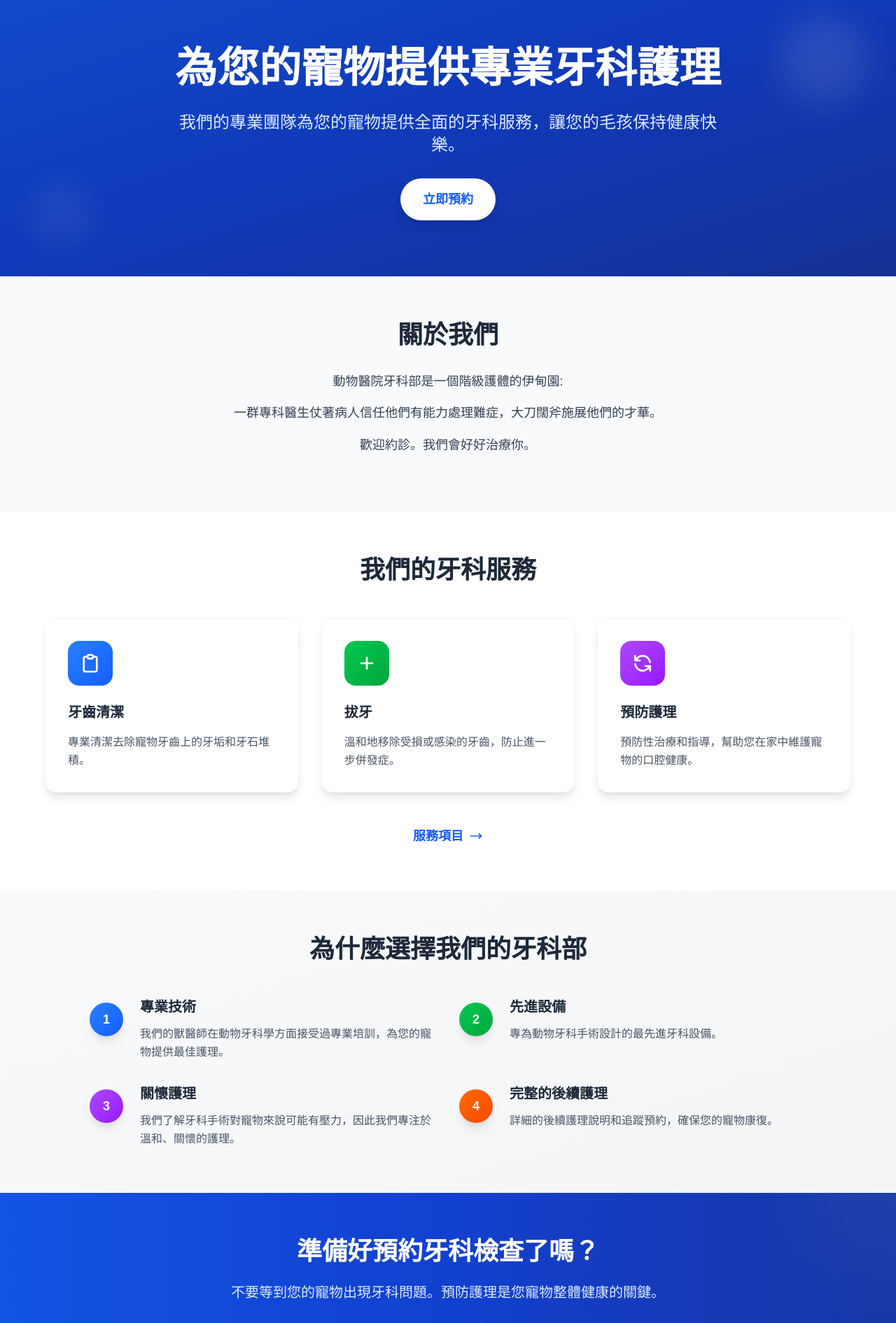
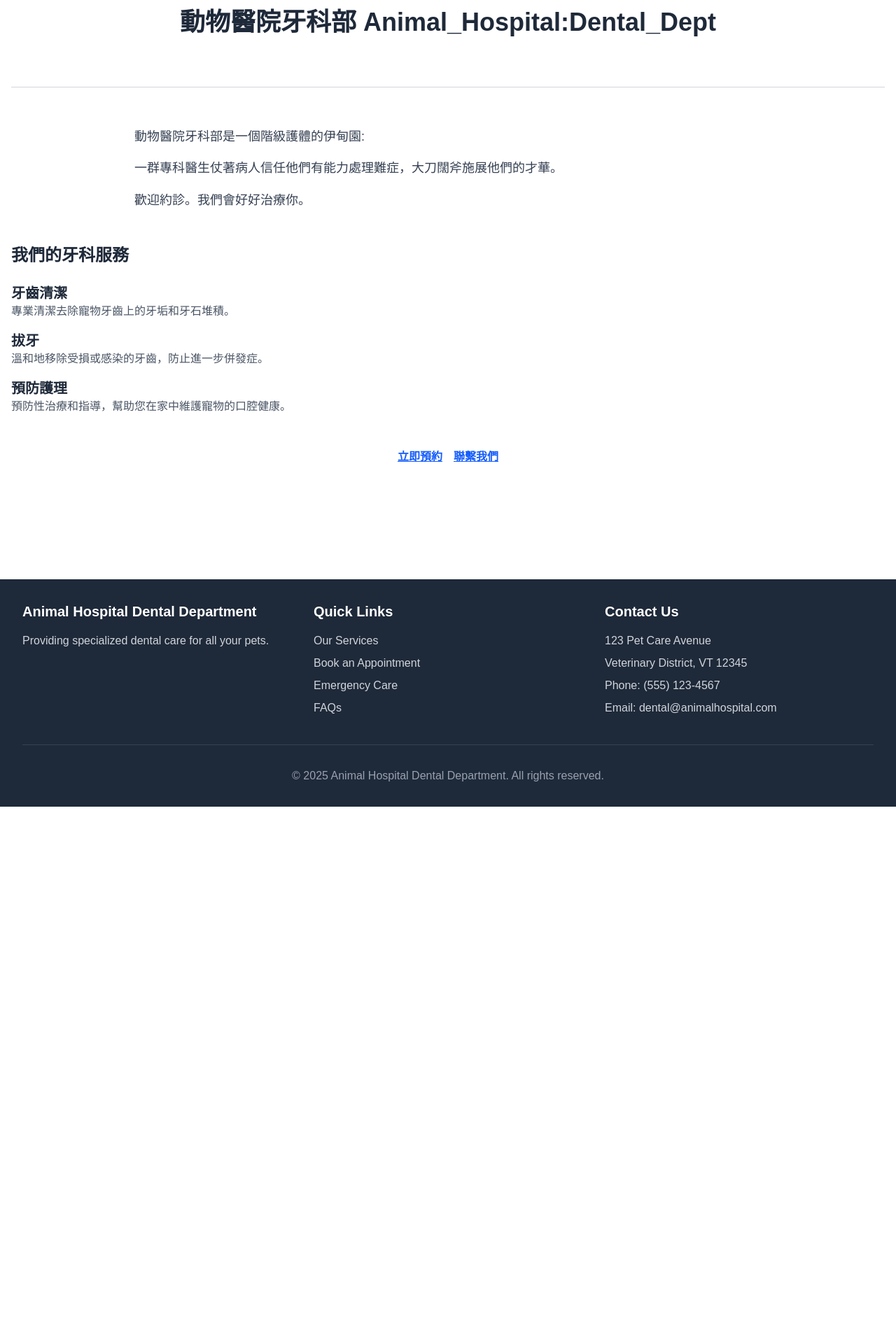
Before and after one commit to Risch315815/Animal_Hospital_Dental_Department, a Next.js app: page /Animal_Hospital_Dental_Department/ in a window 1280 px wide. Shown: the part 80-1971 px from the top of the page at 70% size. After the commit the page ends 1233 px from the top, so only its background shows below. Built offline with nearby package versions, Linux system fonts and the light colour scheme.

Commit message:
update 02

```diff
--- a/app/page.tsx
+++ b/app/page.tsx
@@ -7,39 +7,21 @@ export default function Home() {
   const { t } = useLanguage();
 
   return (
-    <div className="flex flex-col">
-      {/* Hero Section with integrated text */}
-      <section className="relative bg-gradient-to-br from-blue-600 via-blue-700 to-blue-800 text-white py-20 overflow-hidden">
-        <div className="absolute inset-0 bg-black/20"></div>
-        <div className="container mx-auto px-4 z-10 relative">
-          <div className="max-w-4xl mx-auto text-center">
-            <h1 className="text-4xl md:text-6xl font-bold mb-6 leading-tight">
-              {t('hero_title')}
+    <div className="container mx-auto px-4 py-8">
+      {/* Post Header - Simple like the original */}
+      <div className="post-header text-center mb-8">
+        <h1 className="text-4xl font-bold text-gray-800 mb-4">
+          動物醫院牙科部 Animal_Hospital:Dental_Dept
         </h1>
-            <p className="text-xl md:text-2xl mb-8 text-blue-100 max-w-3xl mx-auto">
-              {t('hero_subtitle')}
-            </p>
-            <Link
-              href="/appointments"
-              className="inline-block bg-white text-blue-600 hover:bg-blue-50 px-8 py-4 rounded-full font-semibold text-lg transition-all duration-300 transform hover:scale-105 shadow-lg"
-            >
-              {t('book_appointment')}
-            </Link>
-          </div>
+        <br />
       </div>
 
-        {/* Decorative elements */}
-        <div className="absolute top-10 right-10 w-32 h-32 bg-white/10 rounded-full blur-xl"></div>
-        <div className="absolute bottom-10 left-10 w-24 h-24 bg-white/5 rounded-full blur-lg"></div>
-      </section>
+      <hr className="border-gray-300 mb-8" />
+      <br />
 
-      {/* About Section with improved typography */}
-      <section className="py-16 bg-gray-50">
-        <div className="container mx-auto px-4">
-          <div className="max-w-4xl mx-auto text-center">
-            <h2 className="text-3xl md:text-4xl font-bold mb-8 text-gray-800">
-              {t('about_section_title')}
-            </h2>
+      {/* About Section - Simplified */}
+      <section className="mb-12">
+        <div className="max-w-4xl mx-auto">
           <div className="prose prose-lg max-w-none">
             {Array.isArray(t('about_section_content')) ? (
               (t('about_section_content') as string[]).map((paragraph, index) => (
@@ -54,151 +36,43 @@ export default function Home() {
             )}
           </div>
         </div>
-        </div>
       </section>
 
-      {/* Services Overview with enhanced cards */}
-      <section className="py-16 bg-white">
-        <div className="container mx-auto px-4">
-          <h2 className="text-3xl md:text-4xl font-bold text-center mb-12 text-gray-800">
-            {t('services_title')}
-          </h2>
-          <div className="grid grid-cols-1 md:grid-cols-3 gap-8 max-w-6xl mx-auto">
-            <div className="group bg-white p-8 rounded-2xl shadow-lg hover:shadow-2xl transition-all duration-300 transform hover:-translate-y-2 border border-gray-100">
-              <div className="w-16 h-16 bg-gradient-to-br from-blue-500 to-blue-600 rounded-2xl flex items-center justify-center mb-6 group-hover:scale-110 transition-transform duration-300">
-                <svg xmlns="http://www.w3.org/2000/svg" className="h-8 w-8 text-white" fill="none" viewBox="0 0 24 24" stroke="currentColor">
-                  <path strokeLinecap="round" strokeLinejoin="round" strokeWidth={2} d="M9 5H7a2 2 0 00-2 2v12a2 2 0 002 2h10a2 2 0 002-2V7a2 2 0 00-2-2h-2M9 5a2 2 0 002 2h2a2 2 0 002-2M9 5a2 2 0 012-2h2a2 2 0 012 2" />
-                </svg>
-              </div>
-              <h3 className="text-xl font-bold mb-4 text-gray-800">{t('service_cleaning_title')}</h3>
-              <p className="text-gray-600 leading-relaxed">
-                {t('service_cleaning_desc')}
-              </p>
-            </div>
-
-            <div className="group bg-white p-8 rounded-2xl shadow-lg hover:shadow-2xl transition-all duration-300 transform hover:-translate-y-2 border border-gray-100">
-              <div className="w-16 h-16 bg-gradient-to-br from-green-500 to-green-600 rounded-2xl flex items-center justify-center mb-6 group-hover:scale-110 transition-transform duration-300">
-                <svg xmlns="http://www.w3.org/2000/svg" className="h-8 w-8 text-white" fill="none" viewBox="0 0 24 24" stroke="currentColor">
-                  <path strokeLinecap="round" strokeLinejoin="round" strokeWidth={2} d="M12 6v6m0 0v6m0-6h6m-6 0H6" />
-                </svg>
-              </div>
-              <h3 className="text-xl font-bold mb-4 text-gray-800">{t('service_extraction_title')}</h3>
-              <p className="text-gray-600 leading-relaxed">
-                {t('service_extraction_desc')}
-              </p>
-            </div>
-
-            <div className="group bg-white p-8 rounded-2xl shadow-lg hover:shadow-2xl transition-all duration-300 transform hover:-translate-y-2 border border-gray-100">
-              <div className="w-16 h-16 bg-gradient-to-br from-purple-500 to-purple-600 rounded-2xl flex items-center justify-center mb-6 group-hover:scale-110 transition-transform duration-300">
-                <svg xmlns="http://www.w3.org/2000/svg" className="h-8 w-8 text-white" fill="none" viewBox="0 0 24 24" stroke="currentColor">
-                  <path strokeLinecap="round" strokeLinejoin="round" strokeWidth={2} d="M4 4v5h.582m15.356 2A8.001 8.001 0 004.582 9m0 0H9m11 11v-5h-.581m0 0a8.003 8.003 0 01-15.357-2m15.357 2H15" />
-                </svg>
-              </div>
-              <h3 className="text-xl font-bold mb-4 text-gray-800">{t('service_preventive_title')}</h3>
-              <p className="text-gray-600 leading-relaxed">
-                {t('service_preventive_desc')}
-              </p>
-            </div>
-          </div>
-          <div className="text-center mt-12">
-            <Link
-              href="/services"
-              className="inline-flex items-center text-blue-600 hover:text-blue-800 font-semibold text-lg transition-colors duration-300"
-            >
-              {t('nav_services')}
-              <svg className="ml-2 w-5 h-5" fill="none" stroke="currentColor" viewBox="0 0 24 24">
-                <path strokeLinecap="round" strokeLinejoin="round" strokeWidth={2} d="M17 8l4 4m0 0l-4 4m4-4H3" />
-              </svg>
-            </Link>
-          </div>
-        </div>
+      {/* Services Section - Simple List */}
+      <section className="mb-12">
+        <h2 className="text-2xl font-bold mb-6 text-gray-800">{t('services_title')}</h2>
+        <ul className="space-y-4">
+          <li>
+            <h3 className="text-xl font-semibold text-gray-800">{t('service_cleaning_title')}</h3>
+            <p className="text-gray-600">{t('service_cleaning_desc')}</p>
+          </li>
+          <li>
+            <h3 className="text-xl font-semibold text-gray-800">{t('service_extraction_title')}</h3>
+            <p className="text-gray-600">{t('service_extraction_desc')}</p>
+          </li>
+          <li>
+            <h3 className="text-xl font-semibold text-gray-800">{t('service_preventive_title')}</h3>
+            <p className="text-gray-600">{t('service_preventive_desc')}</p>
+          </li>
+        </ul>
       </section>
 
-      {/* Why Choose Us with numbered features */}
-      <section className="py-16 bg-gradient-to-br from-gray-50 to-gray-100">
-        <div className="container mx-auto px-4">
-          <h2 className="text-3xl md:text-4xl font-bold text-center mb-12 text-gray-800">
-            {t('why_choose_title')}
-          </h2>
-          <div className="grid grid-cols-1 md:grid-cols-2 gap-8 max-w-5xl mx-auto">
-            <div className="flex gap-6 group">
-              <div className="flex-shrink-0 mt-2">
-                <div className="w-12 h-12 bg-gradient-to-br from-blue-500 to-blue-600 rounded-full flex items-center justify-center text-white font-bold text-lg shadow-lg group-hover:scale-110 transition-transform duration-300">1</div>
-              </div>
-              <div className="flex-1">
-                <h3 className="text-xl font-bold mb-3 text-gray-800">{t('expertise_title')}</h3>
-                <p className="text-gray-600 leading-relaxed">
-                  {t('expertise_desc')}
-                </p>
-              </div>
-            </div>
-
-            <div className="flex gap-6 group">
-              <div className="flex-shrink-0 mt-2">
-                <div className="w-12 h-12 bg-gradient-to-br from-green-500 to-green-600 rounded-full flex items-center justify-center text-white font-bold text-lg shadow-lg group-hover:scale-110 transition-transform duration-300">2</div>
-              </div>
-              <div className="flex-1">
-                <h3 className="text-xl font-bold mb-3 text-gray-800">{t('equipment_title')}</h3>
-                <p className="text-gray-600 leading-relaxed">
-                  {t('equipment_desc')}
-                </p>
-              </div>
-            </div>
-
-            <div className="flex gap-6 group">
-              <div className="flex-shrink-0 mt-2">
-                <div className="w-12 h-12 bg-gradient-to-br from-purple-500 to-purple-600 rounded-full flex items-center justify-center text-white font-bold text-lg shadow-lg group-hover:scale-110 transition-transform duration-300">3</div>
-              </div>
-              <div className="flex-1">
-                <h3 className="text-xl font-bold mb-3 text-gray-800">{t('care_title')}</h3>
-                <p className="text-gray-600 leading-relaxed">
-                  {t('care_desc')}
-                </p>
-              </div>
-            </div>
-
-            <div className="flex gap-6 group">
-              <div className="flex-shrink-0 mt-2">
-                <div className="w-12 h-12 bg-gradient-to-br from-orange-500 to-orange-600 rounded-full flex items-center justify-center text-white font-bold text-lg shadow-lg group-hover:scale-110 transition-transform duration-300">4</div>
-              </div>
-              <div className="flex-1">
-                <h3 className="text-xl font-bold mb-3 text-gray-800">{t('aftercare_title')}</h3>
-                <p className="text-gray-600 leading-relaxed">
-                  {t('aftercare_desc')}
-                </p>
-              </div>
-            </div>
-          </div>
-        </div>
-      </section>
-
-      {/* Call to Action with enhanced design */}
-      <section className="py-16 bg-gradient-to-r from-blue-600 via-blue-700 to-blue-800 text-white relative overflow-hidden">
-        <div className="absolute inset-0 bg-black/10"></div>
-        <div className="container mx-auto px-4 text-center relative z-10">
-          <h2 className="text-3xl md:text-4xl font-bold mb-6">{t('cta_title')}</h2>
-          <p className="text-xl mb-8 max-w-3xl mx-auto text-blue-100">
-            {t('cta_subtitle')}
-          </p>
-          <div className="flex flex-col sm:flex-row gap-4 justify-center">
+      {/* Quick Links - Simple like the original */}
+      <section className="text-center">
+        <div className="space-x-4">
           <Link
             href="/appointments"
-              className="inline-block bg-white text-blue-600 hover:bg-blue-50 px-8 py-4 rounded-full font-semibold text-lg transition-all duration-300 transform hover:scale-105 shadow-lg"
+            className="inline-block text-blue-600 hover:text-blue-800 underline font-semibold"
           >
             {t('book_appointment')}
           </Link>
           <Link
             href="/contact"
-              className="inline-block bg-transparent border-2 border-white hover:bg-white hover:text-blue-600 px-8 py-4 rounded-full font-semibold text-lg transition-all duration-300 transform hover:scale-105"
+            className="inline-block text-blue-600 hover:text-blue-800 underline font-semibold"
           >
             {t('contact_us')}
           </Link>
         </div>
-        </div>
-
-        {/* Decorative elements */}
-        <div className="absolute top-0 right-0 w-64 h-64 bg-white/5 rounded-full blur-3xl -translate-y-32 translate-x-32"></div>
-        <div className="absolute bottom-0 left-0 w-48 h-48 bg-white/5 rounded-full blur-2xl translate-y-24 -translate-x-24"></div>
       </section>
     </div>
   );
```
Lines whose indentation alone changed are shown as unchanged.
